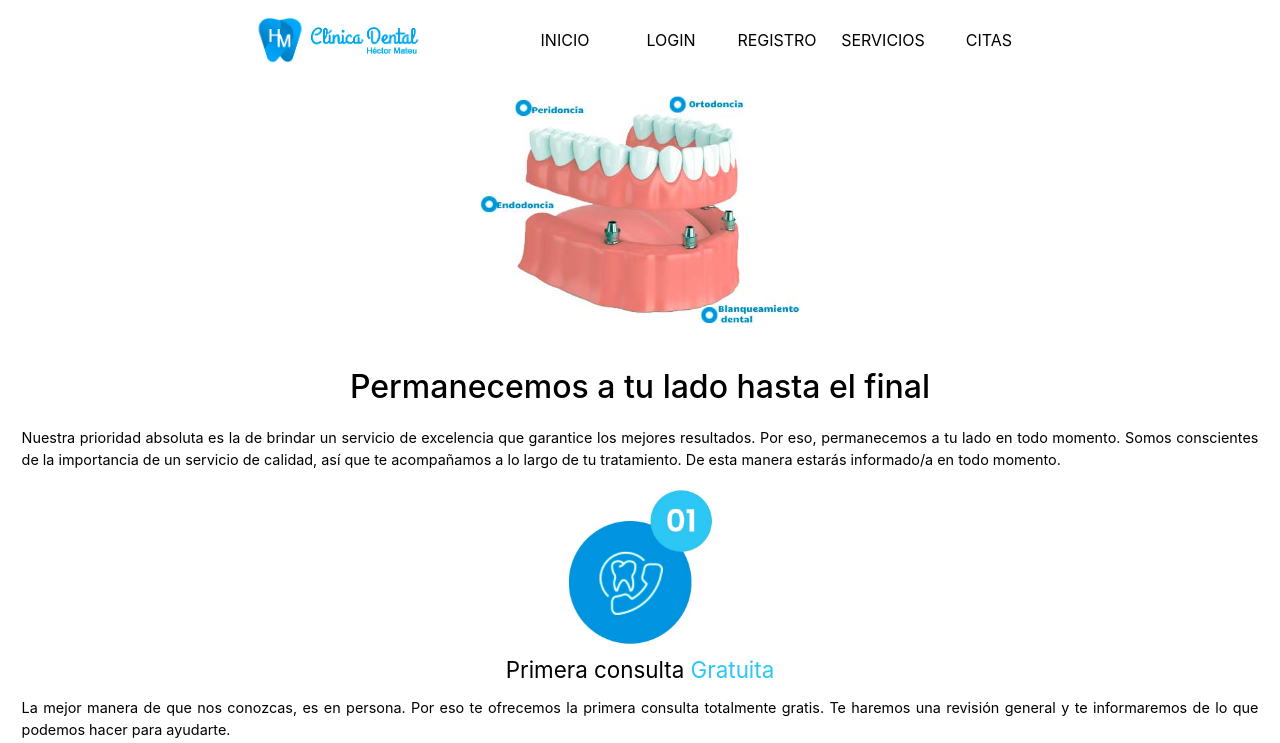
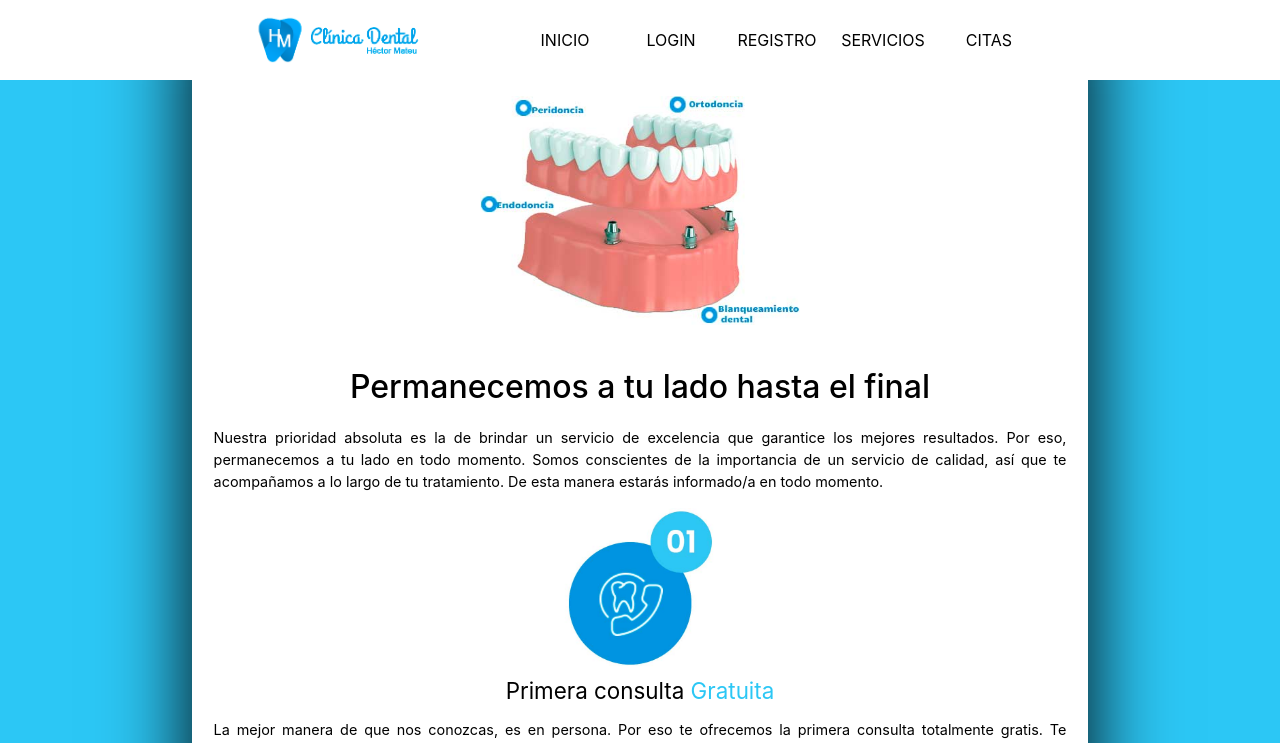
Before and after one commit to hmateu/frontDentalClinic, a React (Vite) app: page / in a window 1280 px wide. Shown: the top 743 px of the page. Built offline with nearby package versions, Linux system fonts and the light colour scheme.

Commit message:
feat: Improves the design of the homepage

```diff
--- a/src/common/Header/Header.css
+++ b/src/common/Header/Header.css
@@ -19,6 +19,7 @@
     .headerStyle{
         display: flex;
         justify-content: center;
+        position: fixed;
     }
     .right{
         height: 10vh;
--- a/src/pages/Home/Home.css
+++ b/src/pages/Home/Home.css
@@ -59,3 +59,20 @@
     padding: 0 .1em;
     padding-bottom: .5em;
 }
+/* LAPTOP */
+@media only screen and (min-width: 1200px) {
+    .homeStyle{
+        display: flex;
+        justify-content: center;
+        background-color: #2cc7f5;
+    }
+    .bodyHome {
+        width: 70vw;
+        background-color: white;
+        box-shadow: 0 .2em 5em;
+    }
+    .topHome {
+        /* background-color: red; */
+        padding-top: 5em;
+    }
+}
--- a/src/pages/Home/Home.jsx
+++ b/src/pages/Home/Home.jsx
@@ -13,6 +13,7 @@ import treatmentsSection6 from "../../img/Home/Treatments/section6.jpg";
 export const Home = () => {
     return (
         <div className="homeStyle">
+            <div className="bodyHome">
                 <div className="topHome">
                     <img src={teeth} />
                 </div>
@@ -85,5 +86,6 @@ export const Home = () => {
                     </div>
                 </div>
             </div>
+        </div>
     );
 }
```
Lines whose indentation alone changed are shown as unchanged.
